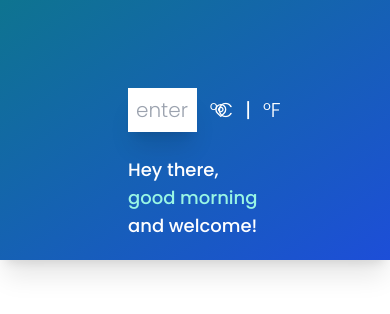
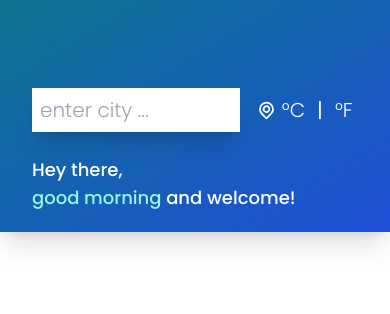
Before and after one commit to sylbaerchen/weather-app, a React (Create React App) app in the folder weather-app/: page / in a window 390 px wide. Shown: the top 314 px of the page. Built offline with nearby package versions, Linux system fonts and the light colour scheme; no server answers.

Commit message:
✨ add  country + improve layout

```diff
--- a/weather-app/src/App.js
+++ b/weather-app/src/App.js
@@ -40,13 +40,12 @@ if(weatherData.weather[0].main === 'Clear') {
 }}
 
   return (
-    <div className='mx-auto max-w-screen-md pt-16 py-5 px-32 bg-gradient-to-br from-cyan-700 to-blue-700 h-fit shadow-xl'>
+    <div className='flex flex-col justify-center  md:shrink-0 mx-auto max-w-screen-md pt-16 py-5 px-8 sm:px-32 bg-gradient-to-br from-cyan-700 to-blue-700 h-fit shadow-xl'>
 
       <Inputs
       onchangeHandler={e => setCity(e.target.value)}
       value={city}
       onkeypress={fetchWeather}
-     /*  handleSubmit={setCity(city)} */
       />
       {typeof weatherData.main === 'undefined' ? (
        <Greetings/>
@@ -55,6 +54,7 @@ if(weatherData.weather[0].main === 'Clear') {
        <TimeAndLocation />
        <TemperatureAndDetails
        name={weatherData.name}
+       country={weatherData.sys.country}
        sky={weatherData.weather[0].main}
        wemoji={emoji}
        temperature={Math.round(weatherData.main.temp)}
```
